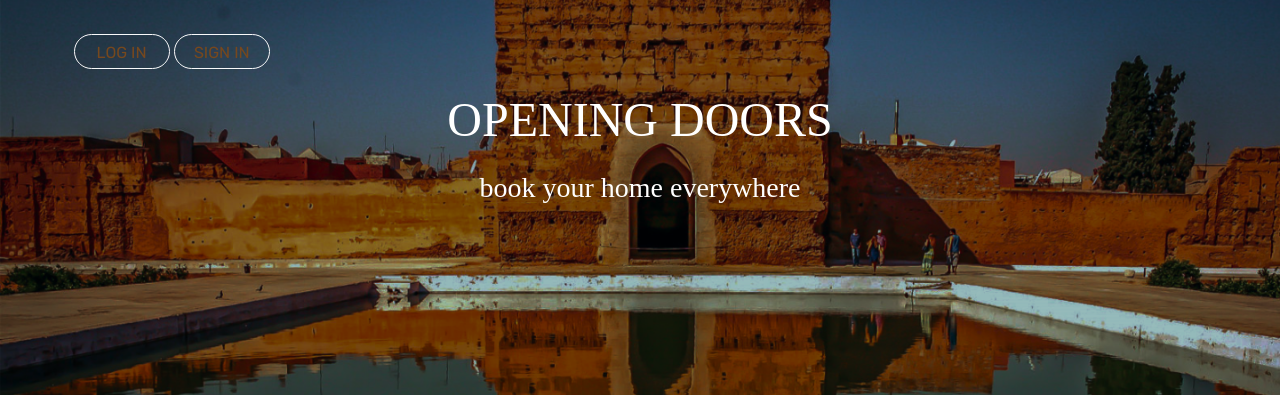
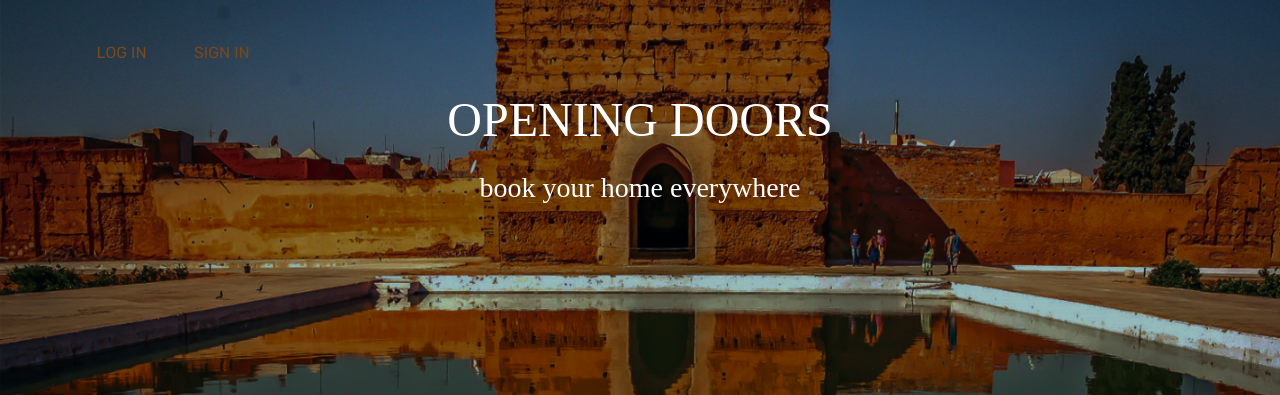
Before and after one commit to blq200/OPENING_DOOR_Fil, a PHP site: page /first.php in a window 1280 px wide; the page is wider, and only the part inside the window is pictured. Shown: the top 395 px of that part. Run offline with PHP 8.4, Linux system fonts and the light colour scheme; some libraries are stand-ins or nearby versions; some web fonts are replaced.

Commit message:
Update first.php

```diff
--- a/Opening_doors/openingdoors/first.php
+++ b/Opening_doors/openingdoors/first.php
@@ -36,8 +36,8 @@
 
         <section class="section">
         <ul>
-        <button class="btn btn-outline-light" type="submit"><a href="../openingdoors/inscription/login_form.php"> LOG IN </a></button>
-        <button class="btn btn-outline-light" type="submit"><a href="../openingdoors/inscription/signup_form.php"> SIGN IN </a></button>
+        <button class="btn btn-outline" type="submit"><a id="a" href="../openingdoors/inscription/login_form.php"> LOG IN </a></button>
+        <button class="btn btn-outline" type="submit"><a id="a" href="../openingdoors/inscription/signup_form.php"> SIGN IN </a></button>
         </ul>
         </section>
 
```
